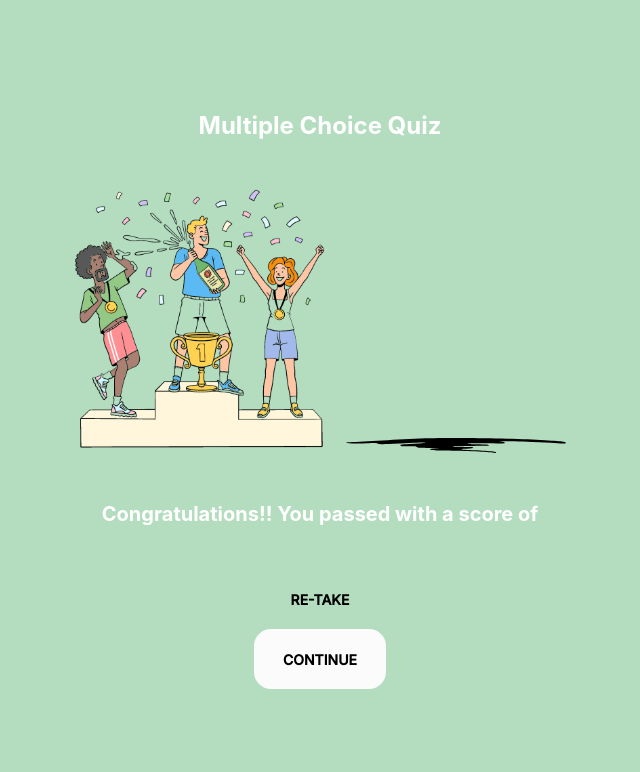
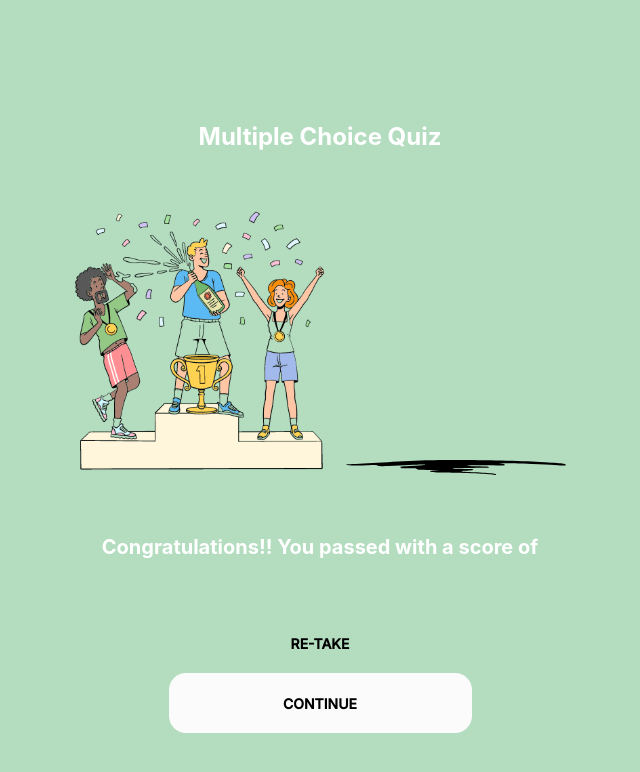
Before and after one commit to ecf123/ecf-fe-prototype, a React (Create React App) app: page /challenge/multiple-choice-end-screen in a window 1280 px wide. Shown: the top 772 px of the page, without its empty margins (320-960 px from the left). Built offline with nearby package versions, Linux system fonts and the light colour scheme; no server answers.

Commit message:
added some styling to the page. fix button

```diff
--- a/src/containers/MultiplChoiceEndScreen/MultipleChoiceEndScreen.jsx
+++ b/src/containers/MultiplChoiceEndScreen/MultipleChoiceEndScreen.jsx
@@ -1,23 +1,33 @@
 import React from "react";
-import "./MultipleChoiceEndScreen.scss"
+import "./MultipleChoiceEndScreen.scss";
 import podium from "../../assets/images/podium.svg";
 import line from "../../assets/images/line.svg";
 import Button from "../../components/Button/Button";
+import retakeIcon from "../../assets/images/redo.svg";
 
 //challenge/multiple-choice-end-screen
 
-const MultipleChoiceEndScreen = ({score}) => {
+const MultipleChoiceEndScreen = ({ score }) => {
   return (
     <div className="end-screen">
       <h1 className="end-screen__title">Multiple Choice Quiz</h1>
       <div>
-   <img className="end-screen__podium" src={podium} alt="Congratulations" />
+        <img
+          className="end-screen__podium"
+          src={podium}
+          alt="Congratulations"
+        />
         <img className="end-screen__underline" src={line} alt="underline" />
       </div>
-   <h2 className="end-screen__message">Congratulations!! You passed with a score of {score} </h2>
-   <div>
-   <Button className="end-screen__re-take-button"  buttonText="RE-TAKE"/>
-   <Button className="end-screen__continue-button" isSecondary={true} buttonText="CONTINUE"/>
+      <h2 className="end-screen__message">
+        Congratulations!! You passed with a score of {score}{" "}
+      </h2>
+      <div className="end-screen__button">
+        <Button buttonText="RE-TAKE" />
+        <Button
+          isSecondary={true}
+          buttonText="CONTINUE"
+        />
       </div>
     </div>
   );
--- a/src/containers/MultiplChoiceEndScreen/MultipleChoiceEndScreen.scss
+++ b/src/containers/MultiplChoiceEndScreen/MultipleChoiceEndScreen.scss
@@ -15,24 +15,25 @@
      @include heading4;
      color: $white-color;
     }
+
     &__podium{
         height: 271px;
         width: 271px;
     }
+
     &__underline{
         width: 242px;
         height: 17px;
     }
+
     &__message{
         color: $white-color;
        font-size: 20px;
     }
-    &__re-take-button{
-        width: 90%;
-        height: 100px;
-    }
-    &__continue-button{
-        width: 200px;
-        height: 100px;
+
+    &__button{
+        width: 303px;
+        height: 65px;
+        // border: 2px solid red;
     }
 }
```
Lines whose indentation alone changed are shown as unchanged.
